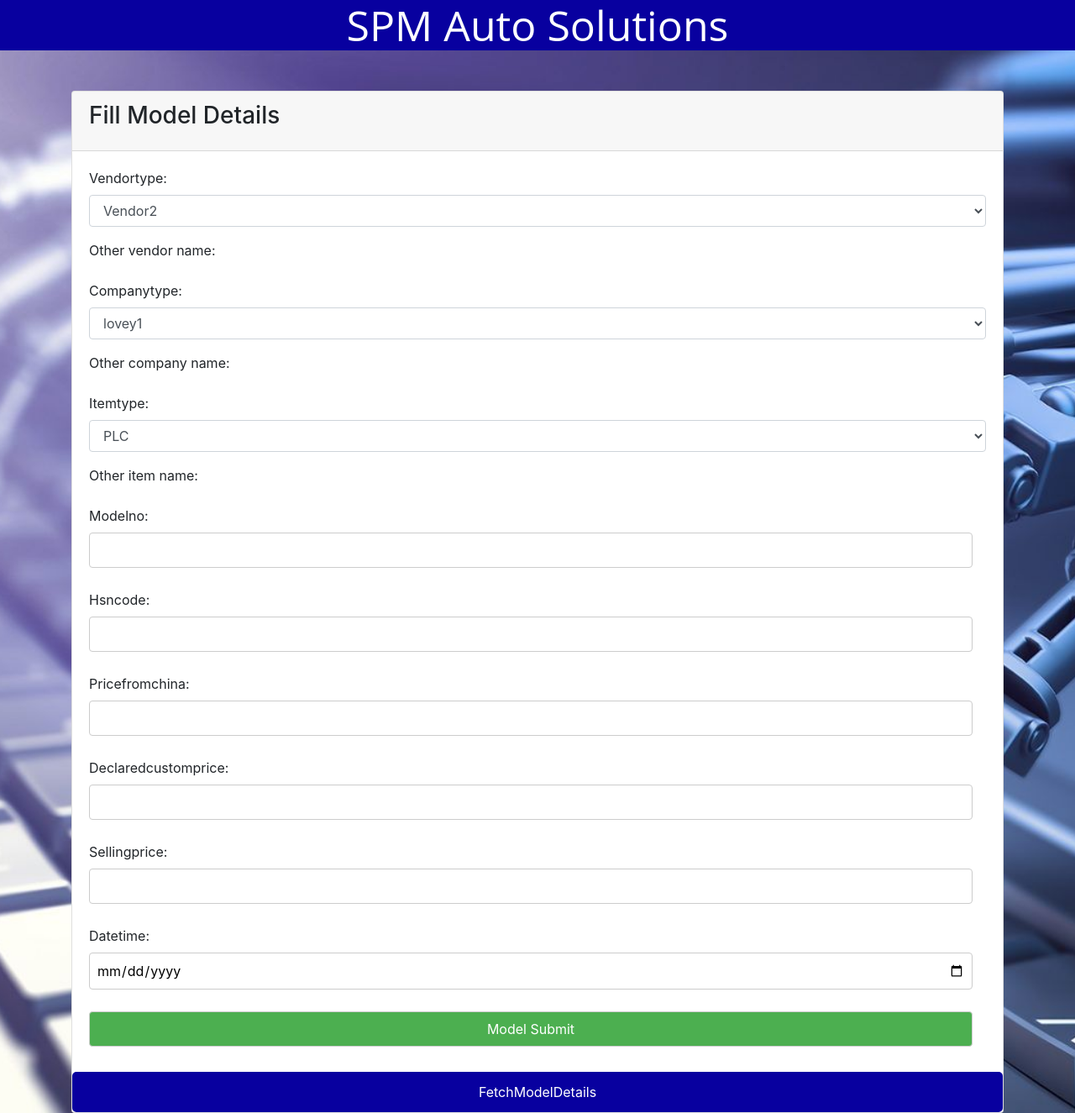
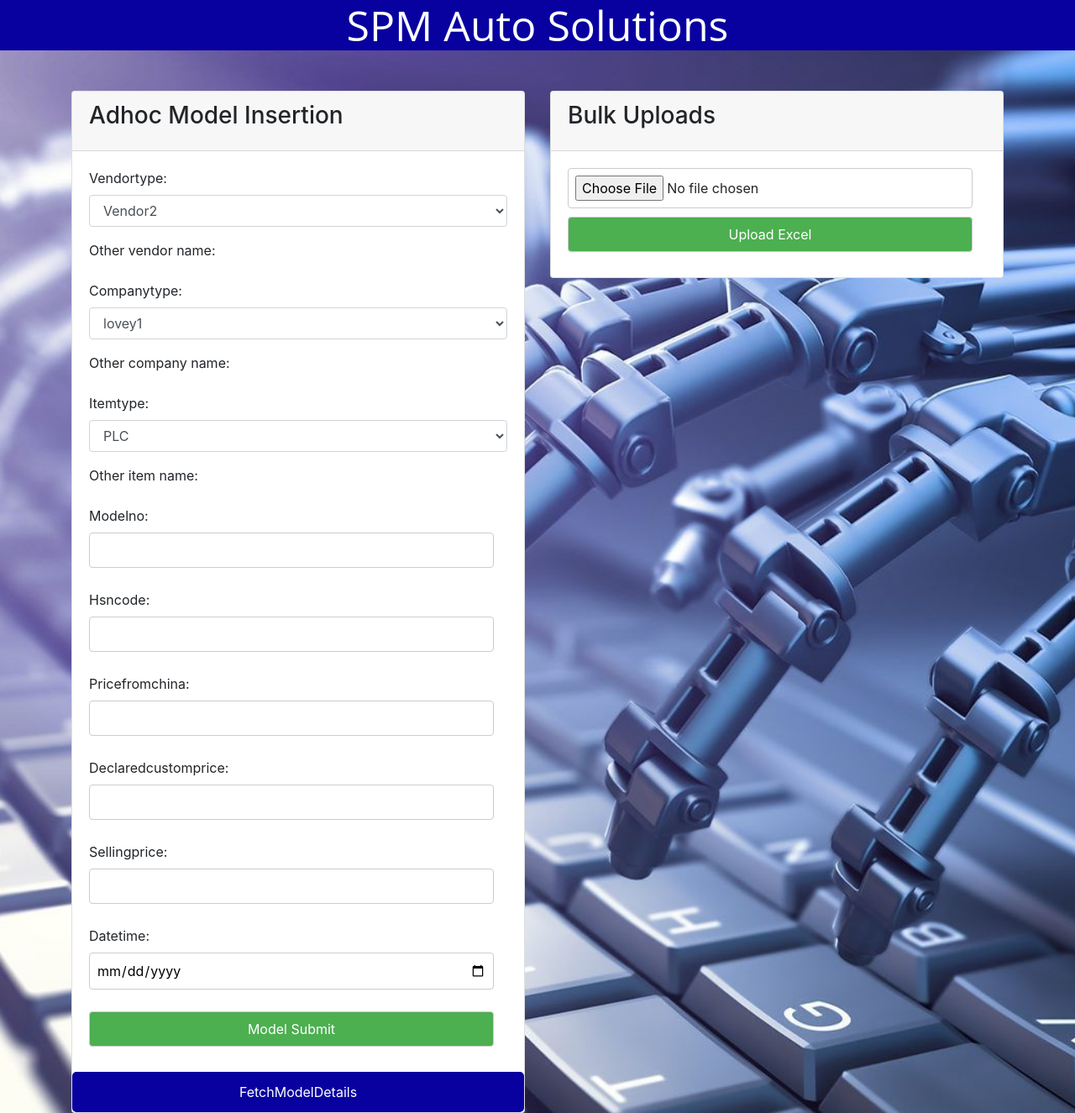
Before and after one commit to luckyRajputana/SPMWebsite, a Django app: page / in a window 1280 px wide. Shown: the whole page at 84% size. Run offline with Django 5.2, Linux system fonts and the light colour scheme; data comes from the database, SQL or seed files in the repository; some libraries are stand-ins or nearby versions.

Commit message:
Update MainPageTemplate.html
commit

```diff
--- a/SPMApp/templates/MainPageTemplate.html
+++ b/SPMApp/templates/MainPageTemplate.html
@@ -18,9 +18,11 @@
 
 
     <div class="container mt-5">
+        <div class="row">
+            <div class="col-md-6">
                 <div class="card">
                     <div class="card-header">
-                <h3 class="card-title">Fill Model Details</h3>
+                        <h3 class="card-title">Adhoc Model Insertion</h3>
                     </div>
                     <div class="card-body">
                         <form method="post" action="{% url 'MainPage' %}" id="myForm">
@@ -161,6 +163,45 @@
                 </div>
             </div>
 
+            <div class="col-md-6">
+                <div class="card">
+                    <div class="card-header">
+                        <h3 class="card-title">Bulk Uploads</h3>
+                    </div>
+                    <div class="card-body">
+                        <form id="uploadForm" method="post" action="{% url 'upload_excel' %}" enctype="multipart/form-data">
+                            {% csrf_token %}
+                            <input type="file" name="excel_file" id="excelFile">
+                            <button type="submit" class="form-submit">Upload Excel</button>
+                                {% if success_message_file_upload %}
+                                    <p style="color: green;">{{ success_message_file_upload }}</p>
+                                {% endif %}
+
+                                {% if error_message_file_upload %}
+                                    <p style="color: red;">{{ error_message_file_upload }}</p>
+                                {% endif %}
+
+                            <script>
+                                    document.getElementById('uploadForm').addEventListener('submit', function(event) {
+                                    var fileInput = document.getElementById('excelFile');
+                                    // Check if file input has no file selected
+                                    if (!fileInput.files.length) {
+                                        // Prevent form submission if no file is selected
+                                        event.preventDefault();
+                                        alert("No file choosen. Please select a file.");
+                                    }
+                                });
+                            </script>
+                        </form>
+                     </div>
+                </div>
+            </div>
+
+        </div>
+    </div>
+
+
+
 <script src="https://cdnjs.cloudflare.com/ajax/libs/popper.js/1.14.7/umd/popper.min.js"></script>
 <script src="https://stackpath.bootstrapcdn.com/bootstrap/4.3.1/js/bootstrap.min.js"></script>
 
```
Lines whose indentation alone changed are shown as unchanged.
